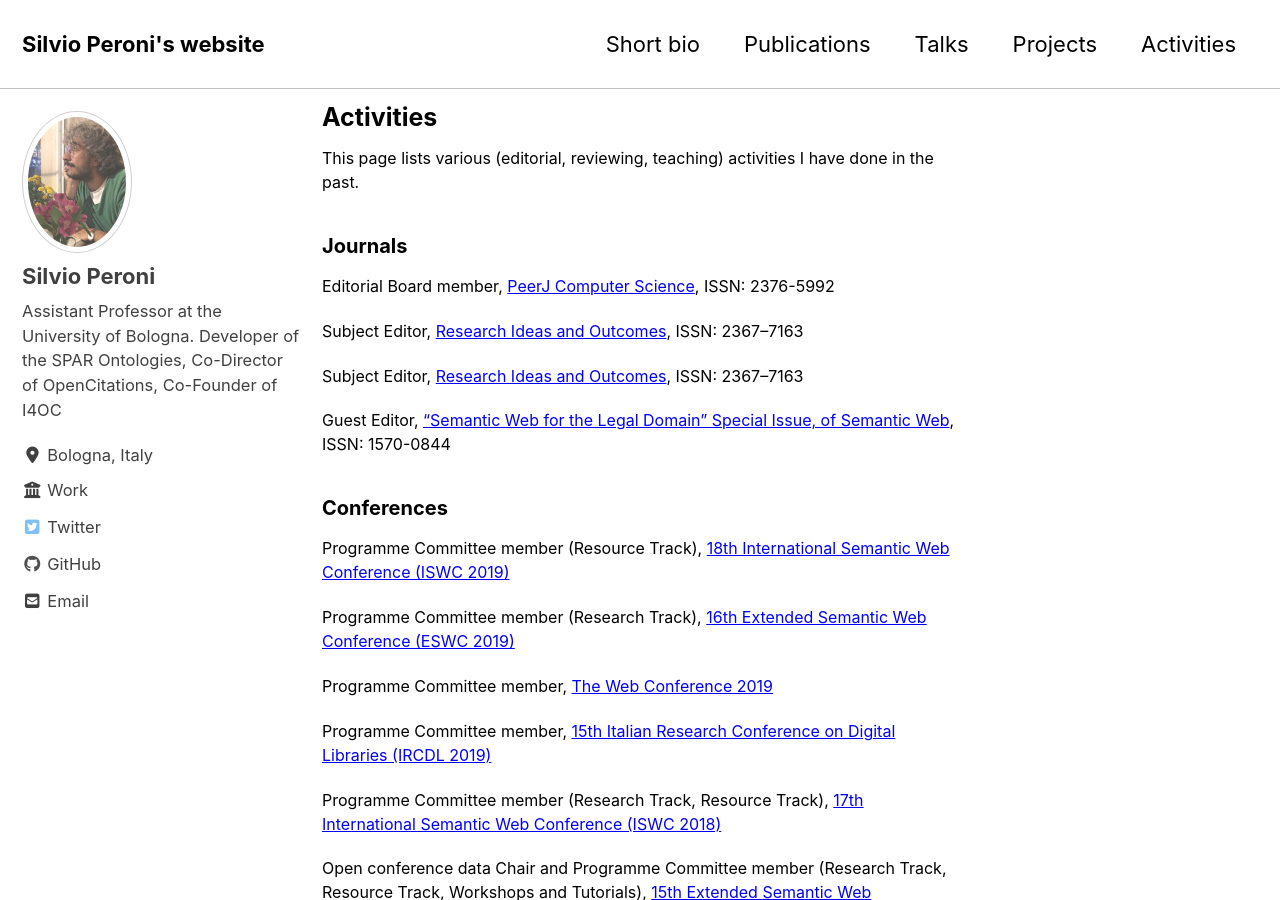
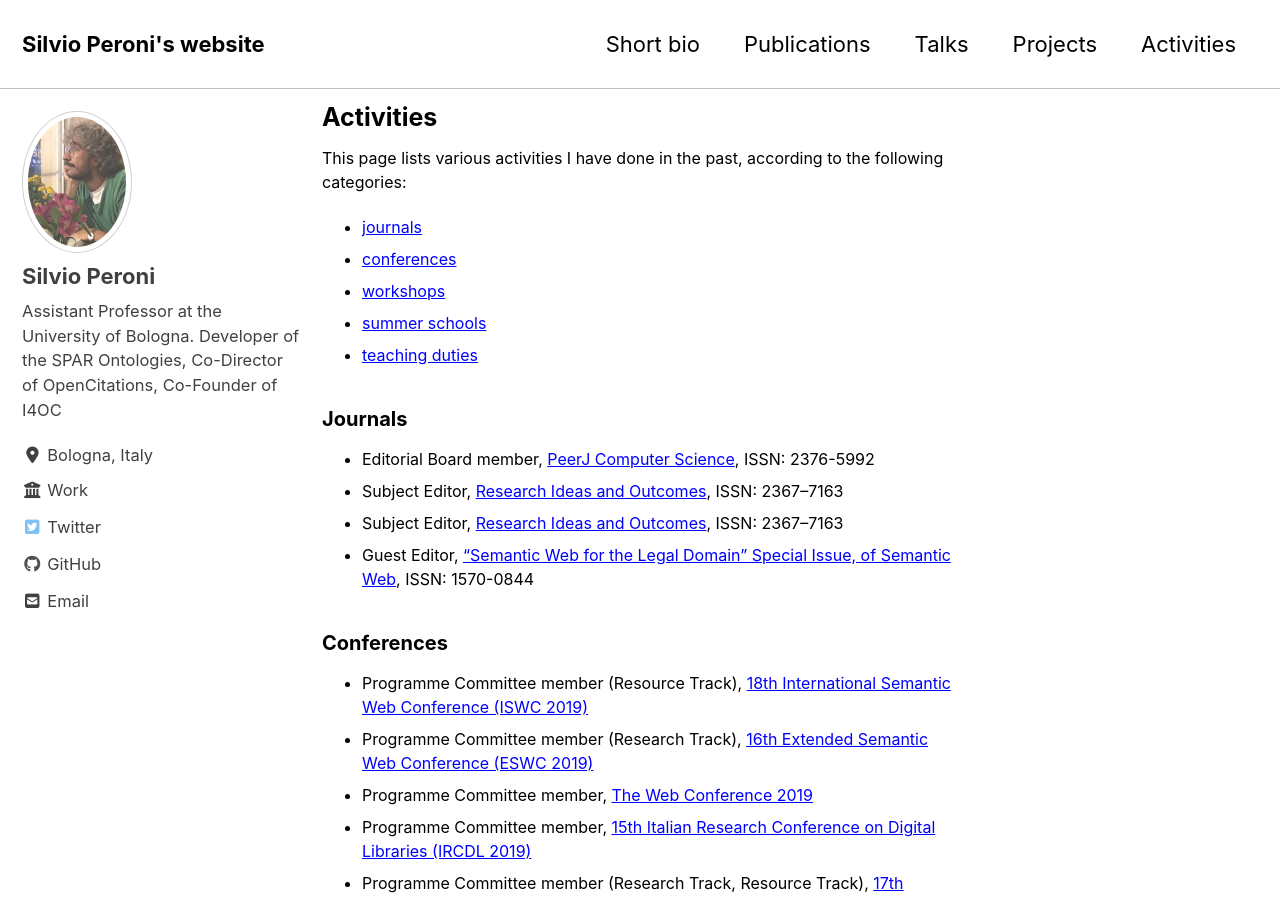
Before and after one commit to essepuntato/essepuntato.github.io, a Jekyll site: the page built from _pages/activities.md, in a window 1280 px wide and 900 px high. Built offline with Jekyll 4.4.1, drawn with Linux system fonts in a browser that asks for light colours; cached includes are drawn as plain includes; nearby versions of some CDN libraries; some of the changed text lies outside the part shown.

Commit message:
updated categories

```diff
--- a/_pages/activities.md
+++ b/_pages/activities.md
@@ -5,39 +5,55 @@ permalink: /act/
 title: Activities
 ---
 
-This page lists various (editorial, reviewing, teaching) activities I have done in the past.
+This page lists various activities I have done in the past, according to the following categories:
+
+* [journals](#journals)
+* [conferences](#conferences)
+* [workshops](#workshops)
+* [summer schools](#summer-schools)
+* [teaching duties](#teaching-duties)
 
 ## Journals
+<ul>
 {% for item in site.data.activities.journal %}
-<p>
-    {{item.role}}, <a href="{{item.url}}">{{item.name}}</a>, ISSN: {{item.issn}}
-</p>
+    <li>
+        {{item.role}}, <a href="{{item.url}}">{{item.name}}</a>, ISSN: {{item.issn}}
+    </li>
 {% endfor %}
+</ul>
 
 ## Conferences
+<ul>
 {% for item in site.data.activities.conference %}
-<p>
-    {{item.role}}, <a href="{{item.url}}">{{item.name}}</a>
-</p>
+    <li>
+        {{item.role}}, <a href="{{item.url}}">{{item.name}}</a>
+    </li>
 {% endfor %}
+</ul>
 
 ## Workshops
+<ul>
 {% for item in site.data.activities.workshop %}
-<p>
-    {{item.role}}, <a href="{{item.url}}">{{item.name}}</a>
-</p>
+    <li>
+        {{item.role}}, <a href="{{item.url}}">{{item.name}}</a>
+    </li>
 {% endfor %}
+</ul>
 
 ## Summer Schools
+<ul>
 {% for item in site.data.activities.school %}
-<p>
-    {{item.role}}, <a href="{{item.url}}">{{item.name}}</a>
-</p>
+    <li>
+        {{item.role}}, <a href="{{item.url}}">{{item.name}}</a>
+    </li>
 {% endfor %}
+</ul>
 
-## Other teaching duties
+## Teaching duties
+<ul>
 {% for item in site.data.activities.teaching %}
-<p>
-    <a href="{{item.url}}">{{item.name}}</a>, {{item.degree}}, academic year {{item.aa}}
-</p>
+    <li>
+        <a href="{{item.url}}">{{item.name}}</a>, {{item.degree}}, academic year {{item.aa}}
+    </li>
 {% endfor %}
+</ul>
```
